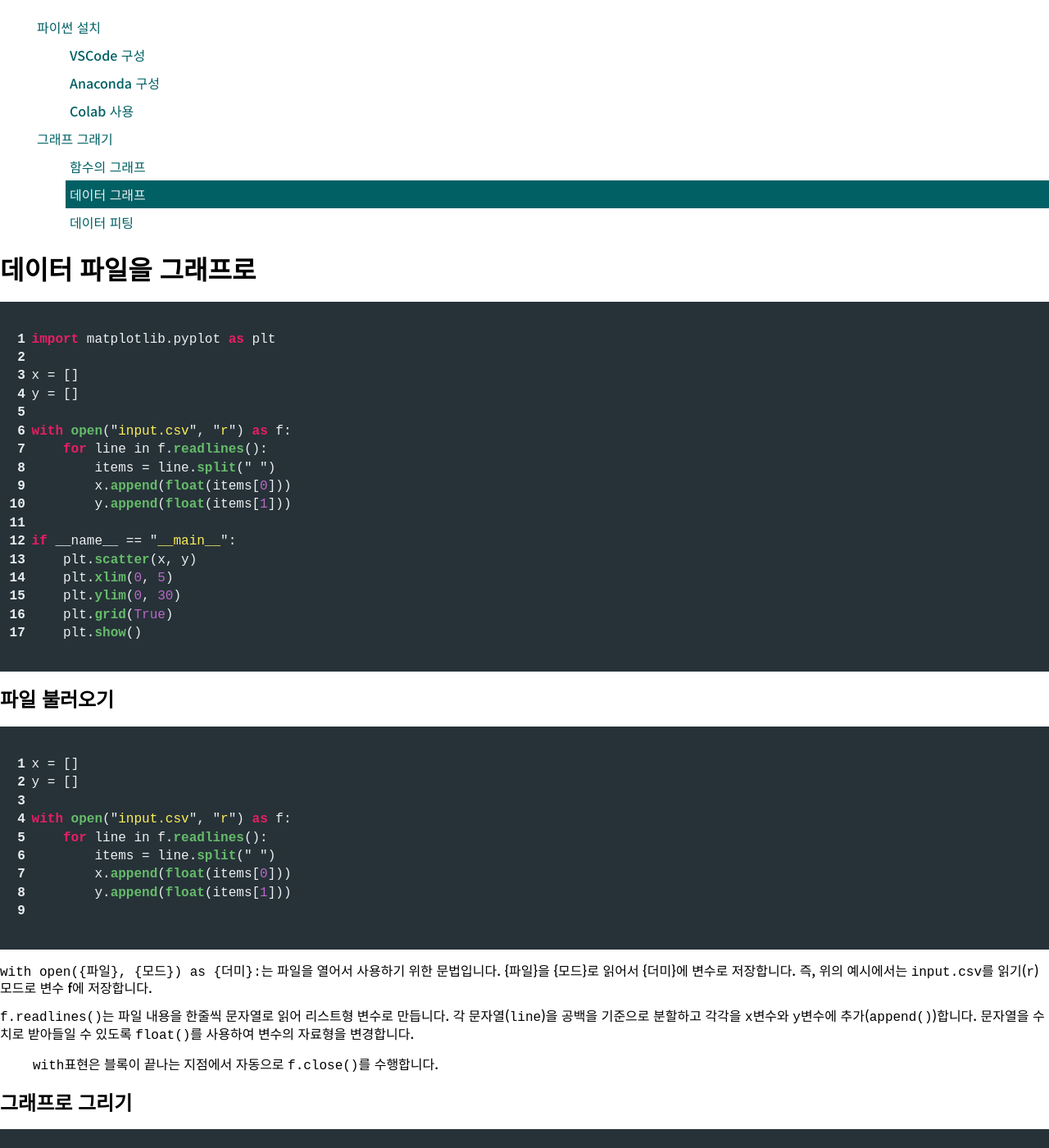
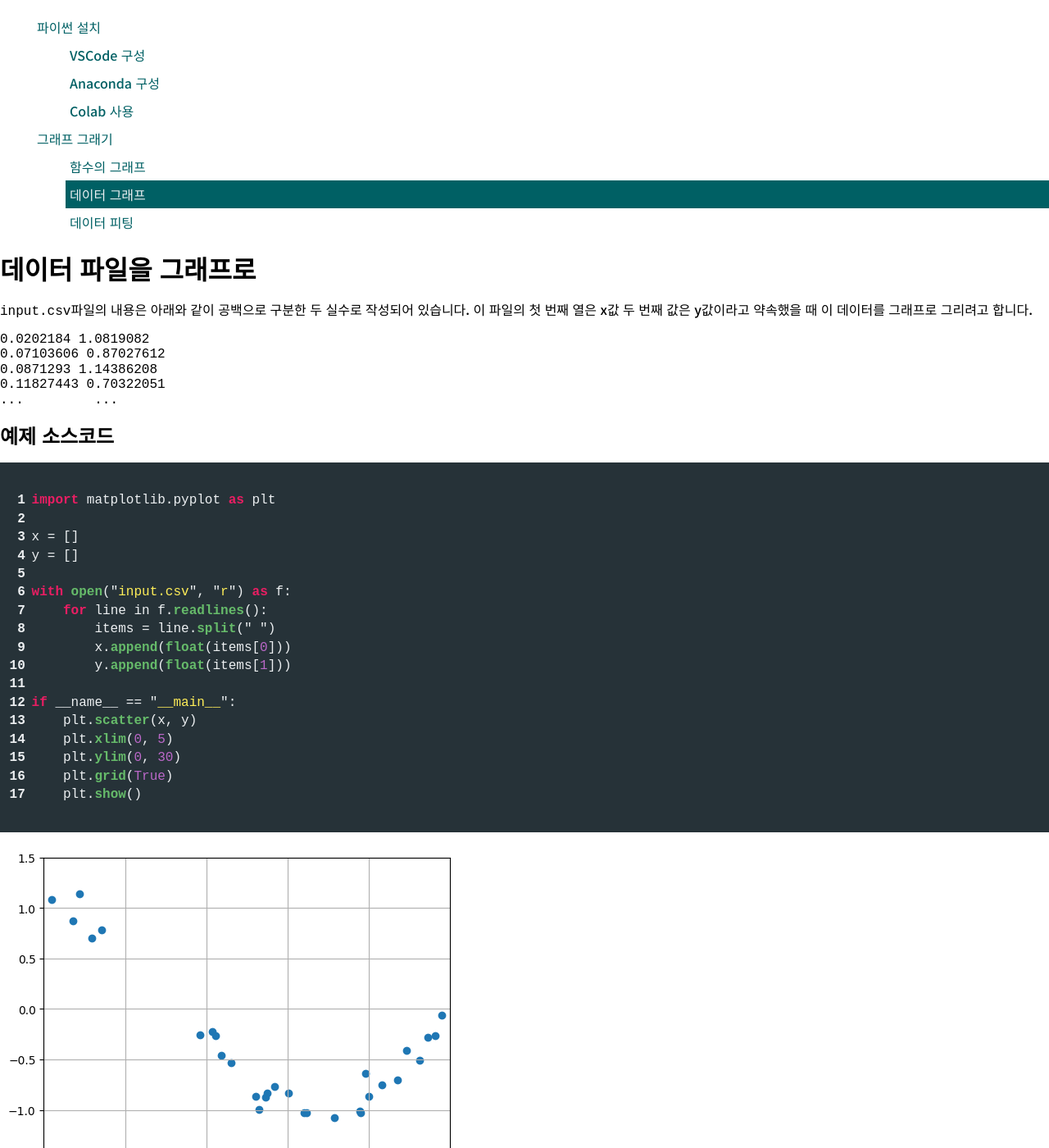
Before and after one commit to CNU-Computer-Physics/CNU-Computer-Physics.github.io, a Jekyll site: the page built from docs/plotting/data_plot.md, in a window 1280 px wide and 1400 px high. Shown: the whole window at 82% size. Built offline with Jekyll 4.4.1, drawn with Linux system fonts in a browser that asks for light colours; nearby versions of some CDN libraries; some web fonts are replaced.

Commit message:
contents update

````diff
--- a/docs/plotting/data_plot.md
+++ b/docs/plotting/data_plot.md
@@ -4,6 +4,18 @@ title: 데이터 그래프
 
 
 # 데이터 파일을 그래프로
+
+`input.csv`파일의 내용은 아래와 같이 공백으로 구분한 두 실수로 작성되어 있습니다. 이 파일의 첫 번째 열은 x값 두 번째 값은 y값이라고 약속했을 때 이 데이터를 그래프로 그리려고 합니다.
+
+```txt
+0.0202184 1.0819082
+0.07103606 0.87027612
+0.0871293 1.14386208
+0.11827443 0.70322051
+...         ...
+```
+
+## 예제 소스코드
 
 ```python
 import matplotlib.pyplot as plt
@@ -25,6 +37,9 @@ if __name__ == "__main__":
     plt.show()
 ```
 
+![코드 결과](../assets/data_plot_1.png)
+
+
 ## 파일 불러오기
 
 ```py
@@ -43,7 +58,6 @@ with open("input.csv", "r") as f:
 
 `f.readlines()`는 파일 내용을 한줄씩 문자열로 읽어 리스트형 변수로 만듭니다. 각 문자열(`line`)을 공백을 기준으로 분할하고 각각을 `x`변수와 `y`변수에 추가(`append()`)합니다. 문자열을 수치로 받아들일 수 있도록 `float()`를 사용하여 변수의 자료형을 변경합니다.
 
-> `with`표현은 블록이 끝나는 지점에서 자동으로 `f.close()`를 수행합니다.
 
 ## 그래프로 그리기
 
````
Also changed, not shown: docs/plotting/data_fitting.md (+61 -2 lines), docs/plotting/function_plot.md (+6 -0 lines), docs/plotting/assets/data_fitting_1.png (added), docs/plotting/assets/data_plot_1.png (added).
